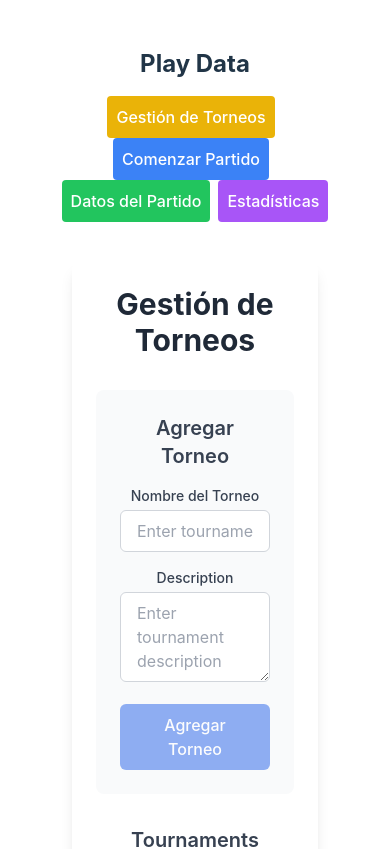
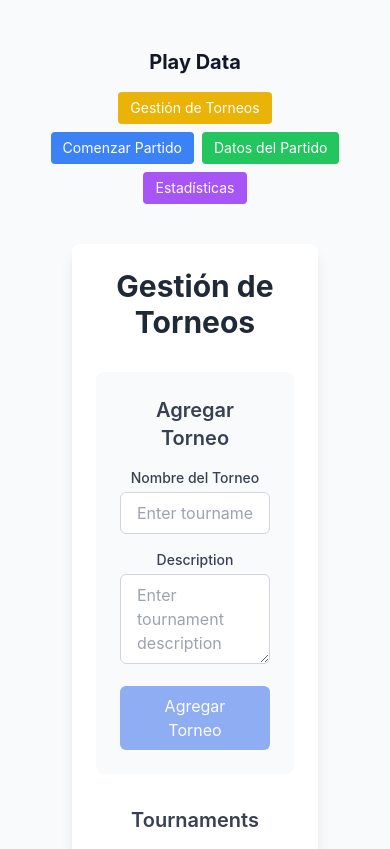
Before and after one commit to nanec0/sports-stats-tracker, a React (Vite) app: page / in a window 390 px wide. Shown: the top 849 px of the page. Built offline with nearby package versions, Linux system fonts and the light colour scheme.

Commit message:
mobile first responsive imporvements

```diff
--- a/src/App.tsx
+++ b/src/App.tsx
@@ -76,14 +76,14 @@ const App = () => {
         return <PreMatchConfig onStartMatch={handleMatchStart} />;
       case "dataEntryPanel":
         return (
-          <div className="flex flex-col md:flex-row h-screen">
-            <div className="w-full md:w-1/2 p-4">
+          <div className="flex flex-col lg:flex-row min-h-screen">
+            <div className="w-full lg:w-1/2 p-2 lg:p-4">
               <InteractiveMap
                 selectedZone={selectedZone}
                 setSelectedZone={setSelectedZone}
                 activeTeam={activeTeam === homeTeam ? 'home' : 'away'} />
             </div>
-            <div className="w-full md:w-1/2 p-4">
+            <div className="w-full lg:w-1/2 p-2 lg:p-4">
               <DataEntryPanel
                 addPlay={addPlay}
                 selectedZone={selectedZone}
@@ -92,11 +92,13 @@ const App = () => {
                 activeTeam={activeTeam}
                 onTeamSwitch={switchTeam} />
               {homeTeam && awayTeam && (
+                <div className="mt-4">
                   <RealTimeTable
                     homeTeam={homeTeam}
                     awayTeam={awayTeam}
                     plays={matchPlays}
                   />
+                </div>
               )}
             </div>
           </div>
@@ -129,44 +131,36 @@ const App = () => {
   ]);
 
   return (
-    <div className="container mx-auto p-4">
-      <h1 className="text-2xl font-bold mb-4">Play Data</h1>
-      <div className="mb-4">
+    <div className="min-h-screen bg-gray-50">
+      <div className="container mx-auto px-2 py-4 lg:px-4 lg:py-6">
+        <h1 className="text-xl lg:text-2xl font-bold mb-4 text-center">Play Data</h1>
+        <div className="flex flex-wrap gap-2 mb-4 justify-center">
           <button
             onClick={() => setActiveComponent("tournamentManagement")}
-          className="bg-yellow-500 text-white p-2 rounded hover:bg-yellow-600 mr-2"
+            className="bg-yellow-500 text-white px-3 py-1.5 rounded text-sm lg:text-base hover:bg-yellow-600"
           >
             Gestión de Torneos
           </button>
           <button
             onClick={() => setActiveComponent("preMatchConfig")}
-          className="bg-blue-500 text-white p-2 rounded mr-2 hover:bg-blue-600"
+            className="bg-blue-500 text-white px-3 py-1.5 rounded text-sm lg:text-base hover:bg-blue-600"
           >
             Comenzar Partido
           </button>
           <button
             onClick={() => setActiveComponent("dataEntryPanel")}
-          className="bg-green-500 text-white p-2 rounded mr-2 hover:bg-green-600"
+            className="bg-green-500 text-white px-3 py-1.5 rounded text-sm lg:text-base hover:bg-green-600"
           >
             Datos del Partido
           </button>
           <button
             onClick={() => setActiveComponent("realTimeTable")}
-          className="bg-purple-500 text-white p-2 rounded hover:bg-purple-600"
+            className="bg-purple-500 text-white px-3 py-1.5 rounded text-sm lg:text-base hover:bg-purple-600"
           >
             Estadísticas
           </button>
         </div>
-      <div className="grid grid-cols-1 gap-4">
         {renderComponent}
-      </div>
-      <div className="mt-4" style={{ display: 'none' }}>
-        <h2 className="text-xl font-bold">Matches</h2>
-        <ul>
-          {matches.map(match => (
-            <li key={match.id}>{match.date}</li>
-          ))}
-      </ul>
       </div>
     </div>
   );
--- a/src/index.css
+++ b/src/index.css
@@ -6,67 +6,89 @@
   font-family: Inter, system-ui, Avenir, Helvetica, Arial, sans-serif;
   line-height: 1.5;
   font-weight: 400;
-
   color-scheme: light dark;
-  color: rgba(255, 255, 255, 0.87);
-  background-color: #242424;
-
-  font-synthesis: none;
-  text-rendering: optimizeLegibility;
-  -webkit-font-smoothing: antialiased;
-  -moz-osx-font-smoothing: grayscale;
-}
-
-a {
-  font-weight: 500;
-  color: #646cff;
-  text-decoration: inherit;
-}
-a:hover {
-  color: #535bf2;
+  background-color: #f9fafb;
 }
 
 body {
   margin: 0;
-  display: flex;
-  place-items: center;
   min-width: 320px;
   min-height: 100vh;
 }
 
-h1 {
-  font-size: 3.2em;
-  line-height: 1.1;
+@layer base {
+  h1 {
+    @apply text-2xl font-bold text-gray-900;
+  }
+
+  h2 {
+    @apply text-xl font-semibold text-gray-800;
+  }
+
+  h3 {
+    @apply text-lg font-medium text-gray-800;
+  }
 }
 
-button {
-  border-radius: 8px;
-  border: 1px solid transparent;
-  padding: 0.6em 1.2em;
-  font-size: 1em;
-  font-weight: 500;
-  font-family: inherit;
-  background-color: #1a1a1a;
-  cursor: pointer;
-  transition: border-color 0.25s;
-}
-button:hover {
-  border-color: #646cff;
-}
-button:focus,
-button:focus-visible {
-  outline: 4px auto -webkit-focus-ring-color;
+@layer components {
+  .btn {
+    @apply px-4 py-2 rounded-md font-medium transition-colors;
+  }
+
+  .btn-primary {
+    @apply bg-blue-600 text-white hover:bg-blue-700;
+  }
+
+  .btn-secondary {
+    @apply bg-gray-200 text-gray-800 hover:bg-gray-300;
+  }
+
+  .input {
+    @apply w-full px-3 py-2 border border-gray-300 rounded-md focus:ring-2 focus:ring-blue-500 focus:border-blue-500;
+  }
+
+  .select {
+    @apply w-full px-3 py-2 border border-gray-300 rounded-md focus:ring-2 focus:ring-blue-500 focus:border-blue-500;
+  }
+
+  .card {
+    @apply bg-white rounded-lg shadow-md p-4;
+  }
 }
 
-@media (prefers-color-scheme: light) {
-  :root {
-    color: #213547;
-    background-color: #ffffff;
+@media (max-width: 640px) {
+  .container {
+    @apply px-4;
   }
-  a:hover {
-    color: #747bff;
+
+  h1 {
+    @apply text-xl;
   }
-  button {
-    background-color: #f9f9f9;
+
+  h2 {
+    @apply text-lg;
+  }
+
+  .btn {
+    @apply px-3 py-1.5 text-sm;
   }
 }
+
+@media (prefers-color-scheme: dark) {
+  :root {
+    color: rgba(255, 255, 255, 0.87);
+    background-color: #242424;
+  }
+
+  .card {
+    @apply bg-gray-800;
+  }
+
+  h1, h2, h3 {
+    @apply text-gray-100;
+  }
+
+  .input, .select {
+    @apply bg-gray-700 border-gray-600 text-white;
+  }
+}
--- a/tailwind.config.js
+++ b/tailwind.config.js
@@ -6,7 +6,26 @@ export default {
     "./src/**/*.{js,ts,jsx,tsx}",
   ],
   theme: {
-    extend: {},
+    extend: {
+      screens: {
+        'xs': '375px',
+        'sm': '640px',
+        'md': '768px',
+        'lg': '1024px',
+        'xl': '1280px',
+        '2xl': '1536px',
+      },
+      spacing: {
+        '18': '4.5rem',
+        '22': '5.5rem',
+      },
+      maxWidth: {
+        'xxs': '16rem',
+      },
+      minHeight: {
+        'screen-75': '75vh',
+      },
+    },
   },
   plugins: [],
 }
```
Lines whose indentation alone changed are shown as unchanged.
